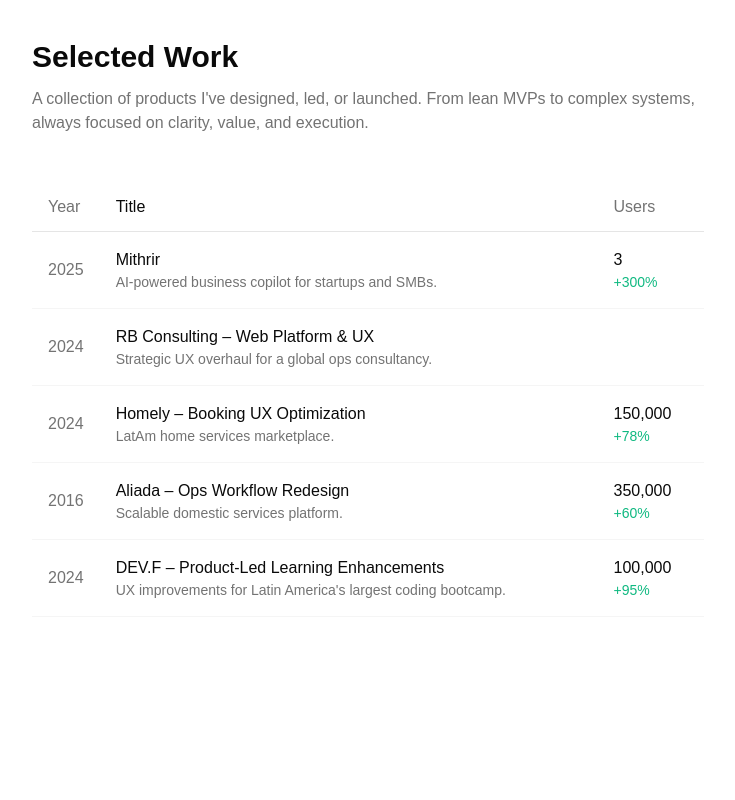
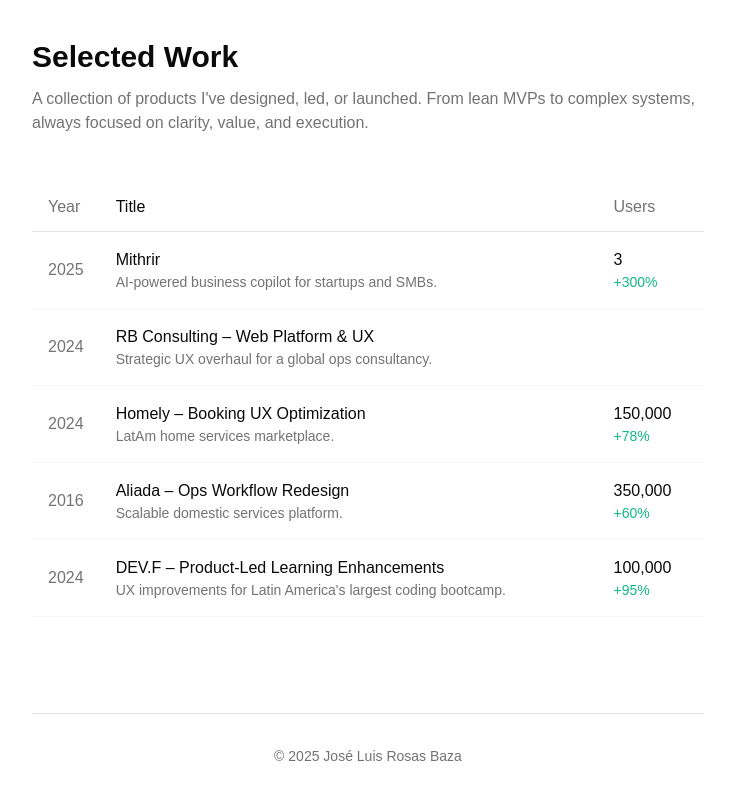
Before and after one commit to bazaescribe/portfolio, a Next.js app: page / in a window 1280 px wide. Shown: the part 774-1574 px from the top of the page, without its empty margins (272-1007 px from the left). Before the commit the page ends 1439 px from the top, so only its background shows below. Built offline with nearby package versions, Linux system fonts and the light colour scheme.

Commit message:
footer added

```diff
--- a/components/product-portfolio.tsx
+++ b/components/product-portfolio.tsx
@@ -230,6 +230,10 @@ export default function ProductPortfolio() {
           </DialogContent>
         )}
       </Dialog>
+
+      <footer className="mt-24 mb-8 pt-8 border-t text-center text-sm text-muted-foreground">
+        <p>© {new Date().getFullYear()} José Luis Rosas Baza</p>
+      </footer>
     </div>
   )
 }
```
